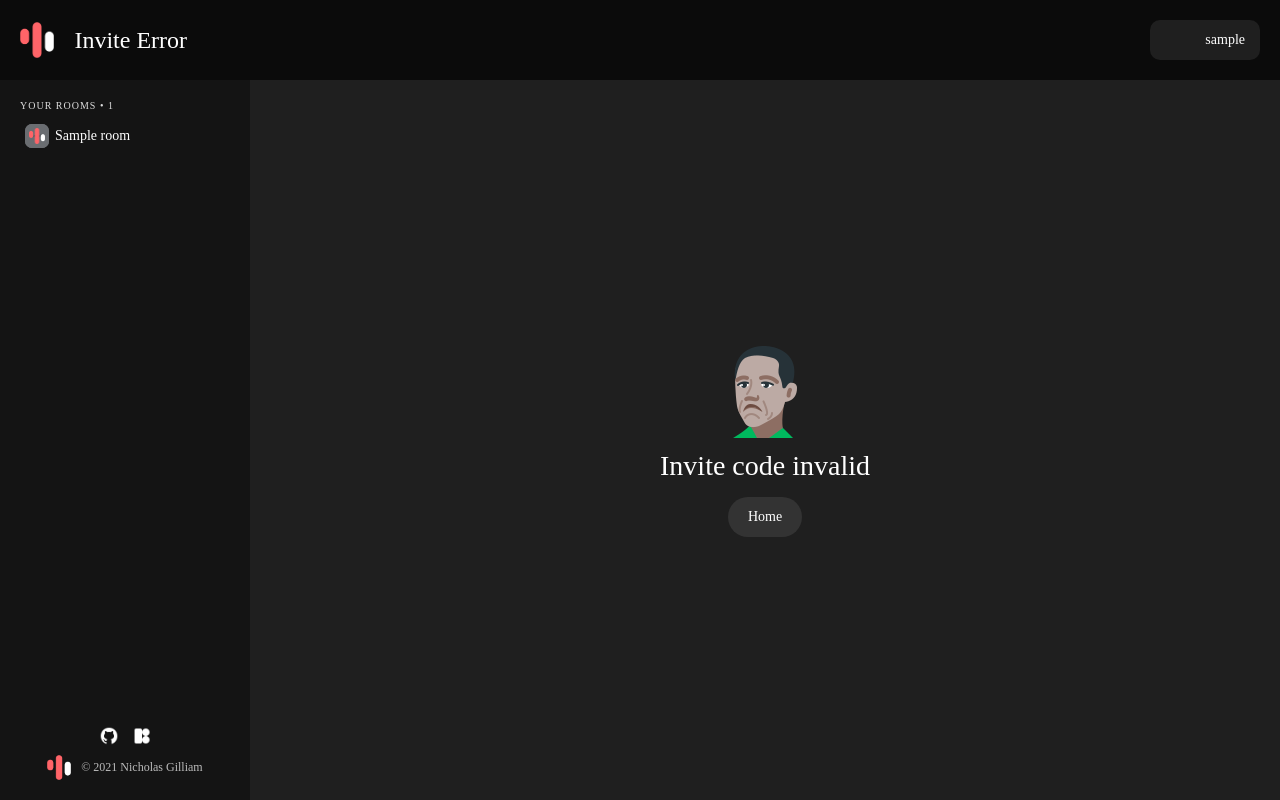
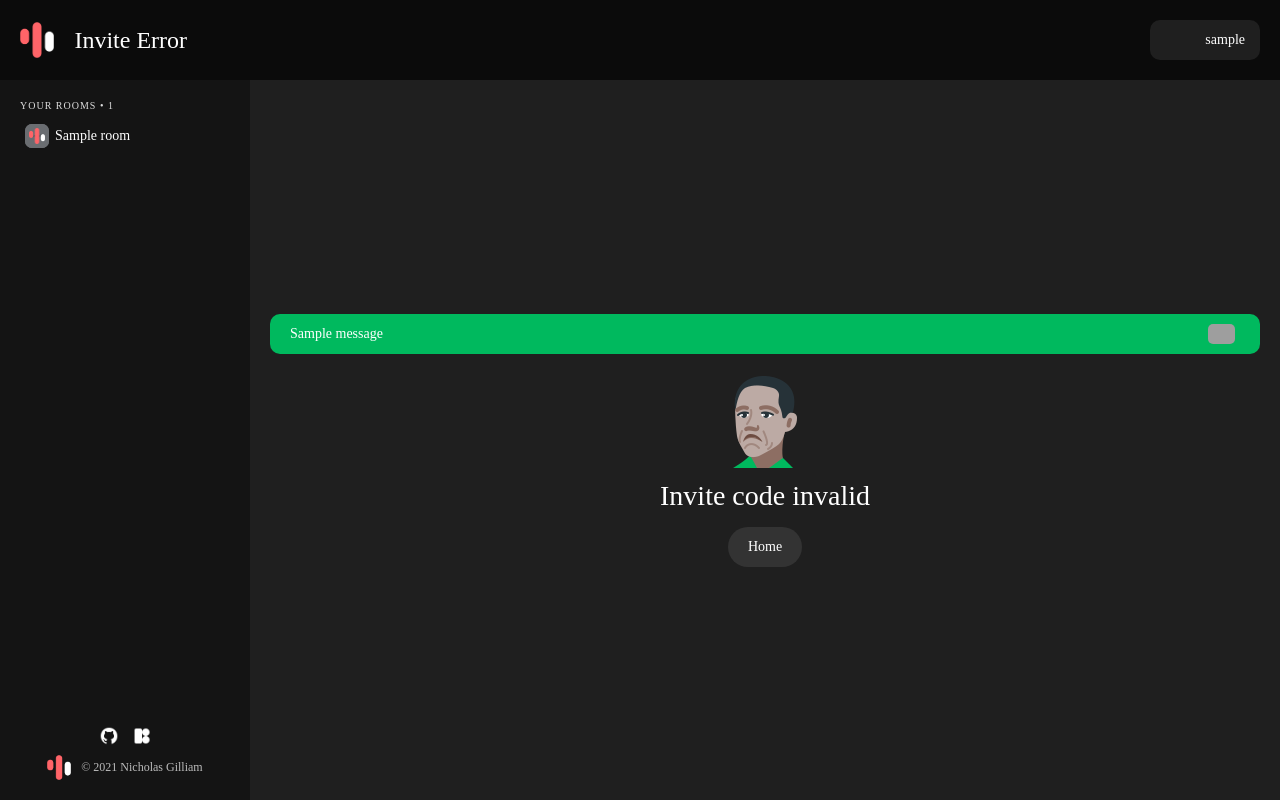
Before and after one commit to NickJGG/mixjam, a Django app: page /i/1/ in a window 1280 px wide. Run offline with Django 3.2, Linux system fonts and the light colour scheme; a user stored in the database is signed in; tables that the repository leaves empty hold one stand-in row (values such as "Sample post"); grey boxes marked "Sample" are stand-in pictures; one stand-in notice (Sample message) is shown; some libraries are stand-ins or nearby versions; some web fonts are replaced; grey boxes are pictures that could not be loaded.

Commit message:
added password changing and message handling

```diff
--- /dev/null
+++ b/core/static/css/messages.css
@@ -0,0 +1,37 @@
+#messages-container{
+    width: 100%;
+
+    display: flex;
+    flex-direction: column;
+
+    margin-bottom: var(--panel-padding);
+}
+.message{
+    display: flex;
+    align-items: center;
+    justify-content: space-between;
+
+    padding: 5px 20px;
+
+    font-size: 14px;
+    color: white;
+
+    background-color: #333;
+
+    border-radius: 10px;
+}
+.message.error{ background-color: #d34242; }
+.message.success{ background-color: var(--dark-green); }
+.message:not(:first-child){
+	margin-top: 10px;
+}
+.message img{
+    height: 20px;
+
+    padding: 5px;
+
+    border-radius: 10px;
+}
+.message img:hover{
+    background-color: rgba(0, 0, 0, .2);
+}
--- a/core/static/css/settings.css
+++ b/core/static/css/settings.css
@@ -82,10 +82,10 @@ textarea{
     width: 400px;
     height: 100px;
 }
-input[type="text"], input[type="email"]{
+input:not(input[type="submit"]){
 	width: 300px;
 }
-input[type='text'], input[type="email"], textarea, .radio-buttons{
+input:not(input[type="submit"]), textarea, .radio-buttons{
 	margin-top: 5px;
 }
 input[type="submit"]{
@@ -117,7 +117,7 @@ input[type="submit"].red{
 	background-color: #c33a3a;
 }
 input[type="submit"].red:hover{ background-color: #da4242; }
-input[type="text"]:focus, input[type="password"]:focus, input[type="email"]:focus{
+input:not(input[type="submit"]):focus{
 	border-color: white;
 }
 input[type="radio"]{
--- a/core/static/js/base_auth.js
+++ b/core/static/js/base_auth.js
@@ -24,4 +24,12 @@ $(document).ready(function(){
     $('#close-message').on('click', function(){
         $('#user-message-container').css('display', 'none');
     });
+
+    $('.message img').on('click', function(){
+        $(this).parent().remove();
+
+        if ($('#messages-container').children().length == 0){
+            $('#messages-container').remove();
+        }
+    });
 });
--- a/core/templates/core/base_auth.html
+++ b/core/templates/core/base_auth.html
@@ -7,6 +7,7 @@
 	{{ block.super }}
 
 	<link rel = "stylesheet" type = "text/css" href = "{% static 'css/base_auth.css' %}">
+	<link rel = "stylesheet" type = "text/css" href = "{% static 'css/messages.css' %}">
 
 {% endblock %}
 
@@ -100,6 +101,21 @@
 			</div>
 		</div>
 		<div id = "panel-container">
+			{% if messages %}
+
+				<div id = "messages-container">
+					{% for message in messages %}
+
+						<div class = "message {% if message.tags %}{{ message.tags }}{% endif %}">
+							<p>{{ message }}</p>
+							<img src = "{% static 'img/icons/close-white-96.png' %}">
+						</div>
+
+					{% endfor %}
+				</div>
+
+			{% endif %}
+
 			{% block panel_container %}
 			{% endblock %}
 		</div>
--- a/core/views.py
+++ b/core/views.py
@@ -8,7 +8,7 @@ from django.shortcuts import render, redirect
 from django.utils.crypto import get_random_string
 from django.utils.http import urlsafe_base64_encode
 from django.utils.encoding import force_bytes
-from django.contrib.auth import authenticate, login as auth_login, logout as auth_logout
+from django.contrib.auth import authenticate, login as auth_login, logout as auth_logout, update_session_auth_hash
 from django.contrib.auth.forms import PasswordResetForm
 from django.contrib.auth.tokens import default_token_generator
 from django.contrib import messages
@@ -274,6 +274,22 @@ def account(request):
 
                     request.user.userprofile.save()
                     request.user.save()
+            elif panel == 'privacy':
+                password1 = request.POST.get('password1')
+                password2 = request.POST.get('password2')
+
+                if password1 and password2:
+                    if password1 == password2:
+                        request.user.set_password(password1)
+                        request.user.save()
+
+                        update_session_auth_hash(request, request.user)
+
+                        messages.success(request, 'Password changed')
+                    else:
+                        messages.error(request, 'Passwords do not match')
+                else:
+                    messages.error(request, 'Please enter a new password')
 
     authorized = spotify.refresh_token(request.user)
 
```
Also changed, not shown: core/templates/core/blocks/panels/account/overview.html (+0 -11 lines), core/templates/core/blocks/panels/account/privacy.html (+23 -0 lines).
